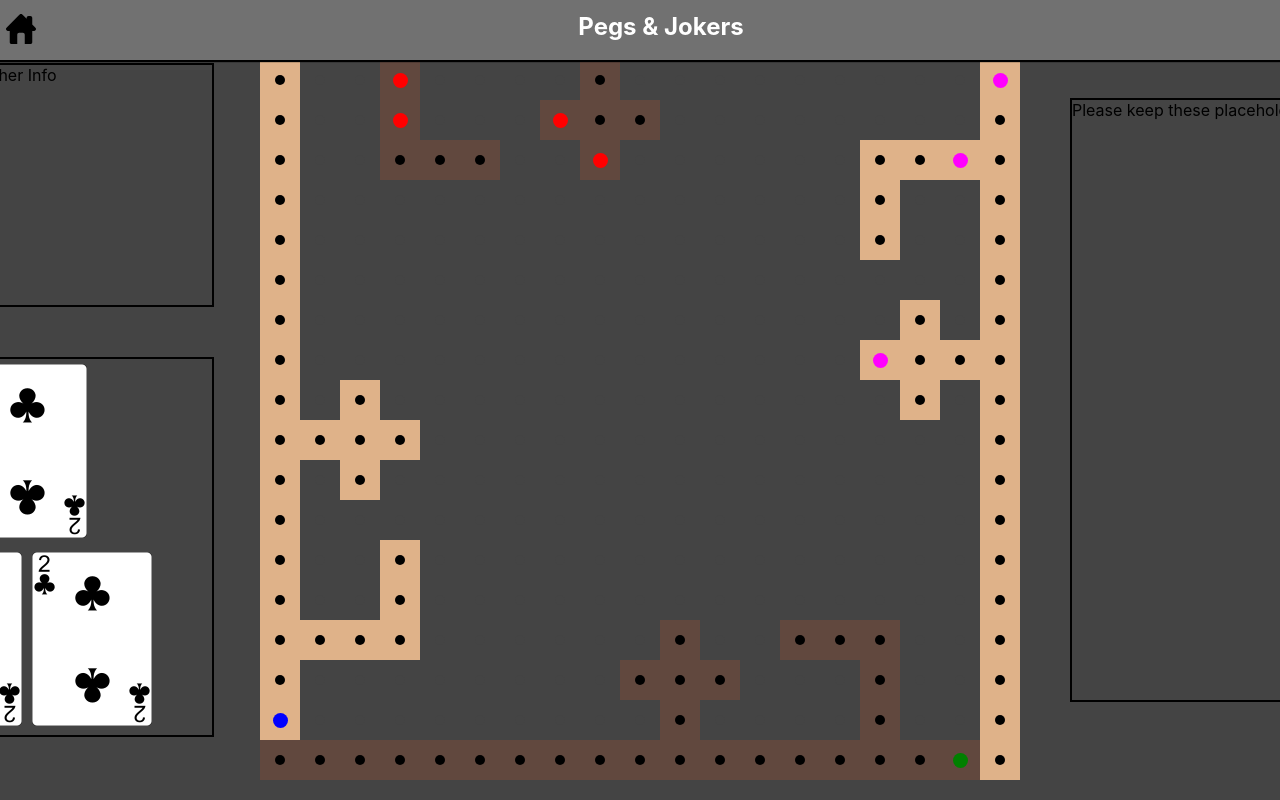
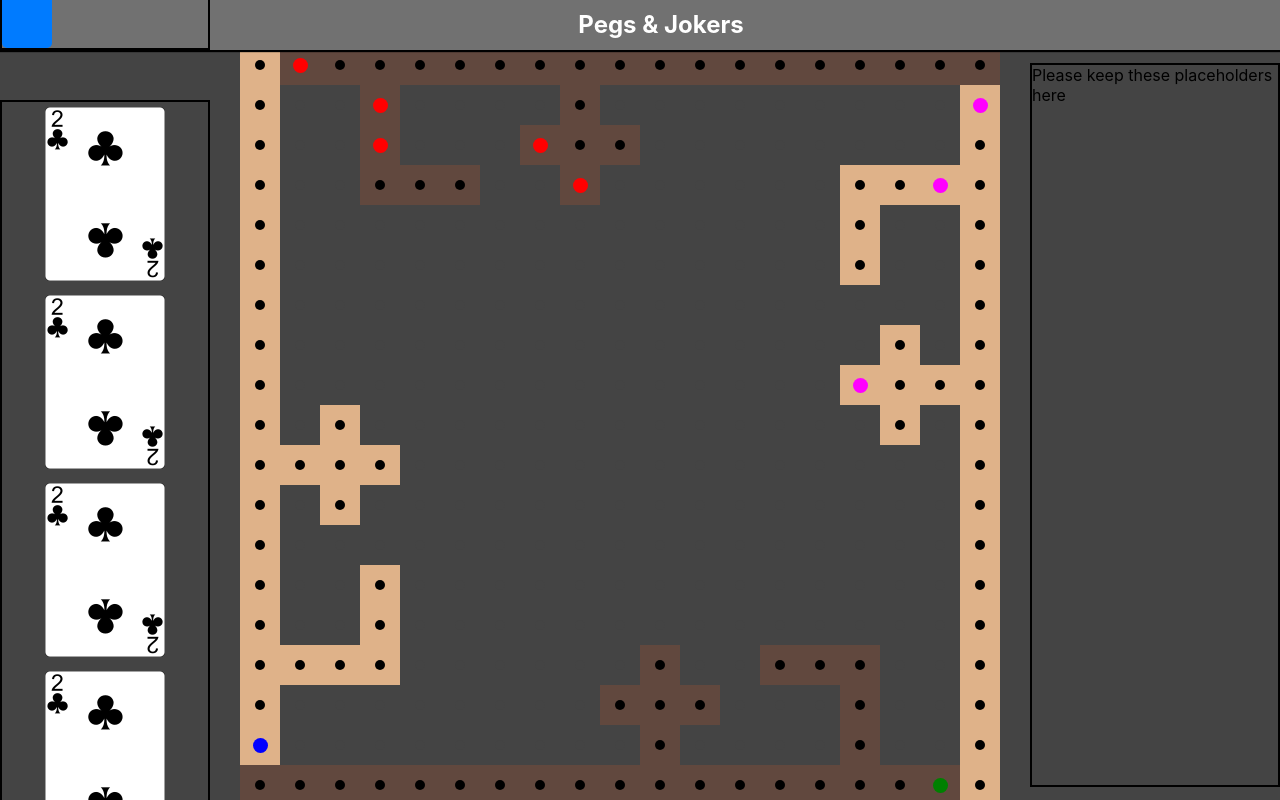
Before and after one commit to TyKerkman/Pegs-Jokers, a React (Create React App) app in the folder frontend/: page /game in a window 1280 px wide. Built offline with nearby package versions, Linux system fonts and the light colour scheme.

Commit message:
Updated styling to be MAC compatible

```diff
--- a/frontend/src/Styling.css
+++ b/frontend/src/Styling.css
@@ -16,6 +16,7 @@
   height: 100vh;
   width: 100vw;
   display: flex;
+  padding-top: 50px;
   border-width: 5px;
   border-style: solid;
   border-color: white;
@@ -29,7 +30,7 @@
   display: flex;
   justify-content: center;
   align-items: center;
-  padding: 50px;
+  padding: 30px;
 }
 
 
@@ -189,7 +190,7 @@ input[type="password"] {
   position: absolute;
   top: 0;
   width: 100%;
-  height: 60px;
+  height: 50px;
   background-color: #717171;
   color: white;
   display: flex;
@@ -248,7 +249,7 @@ input[type="password"] {
   position: relative;
   display: flex;
   flex-direction: column-reverse;
-  max-width: 500px;
+  max-width: 400px;
 }
 
 .card-container {
@@ -258,7 +259,7 @@ input[type="password"] {
   /* background-color: green; */
   /* margin-top: 400px; */
   height: 400px;
-  width: 500px;
+  /* width: 500px; */
   display: flex;
   flex-wrap:wrap-reverse;
   flex-direction:row-reverse; /* Stack cards vertically */
@@ -275,13 +276,12 @@ input[type="password"] {
 .rightBar {
   position: relative;
   display: flex;
-  max-width: 500px;
-
+  max-width: 250px;
 }
 
 .playerContainer {
   display: flex;
-  width: 500px;
+  /* width: 500px; */
   height: 240px;
   border: black;
   border-width: 2px;
@@ -290,7 +290,7 @@ input[type="password"] {
 
 .rightPlaceholder {
   width: 500px;
-  height: 600px;
+  height: 720px;
   border: black;
   border-width: 2px;
   border-style: solid;
```
